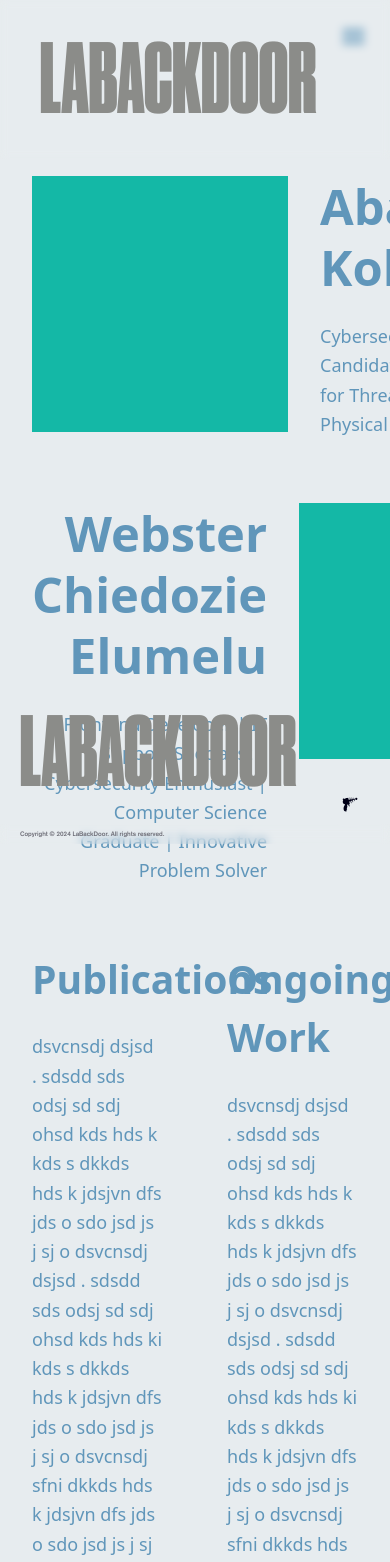
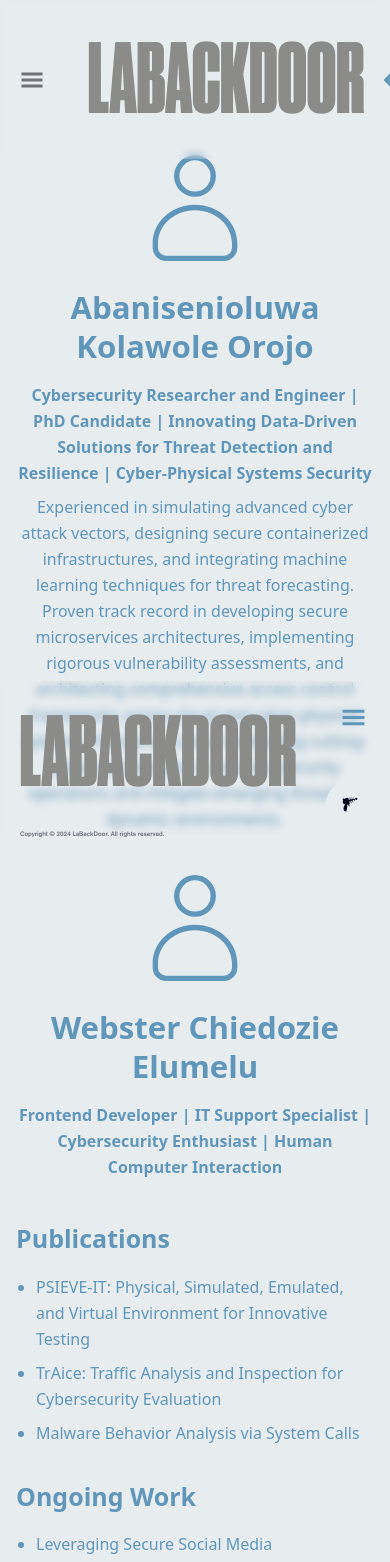
Before and after one commit to LaBackDoor/labackdoor, a React (Vite) app: page /Group in a window 390 px wide. Shown: the top 1562 px of the page. Built offline with nearby package versions, Linux system fonts and the light colour scheme.

Commit message:
changes: Navbar2 & Navbar more responsive now responsive on mobile group page updated with placeholder icons

```diff
--- a/src/components/Nav/Navbar.tsx
+++ b/src/components/Nav/Navbar.tsx
@@ -228,7 +228,7 @@ const Navbar: React.FC<INavbar> = ({
     // Main return statement needs to be updated as well
     return (
         <>
-            <nav className={`fixed font-akzidenz bottom-0 left-0 z-40 w-full bg-transparent bg-opacity-30 ${className}`}>
+            <nav className={`fixed font-akzidenz bottom-0 left-0 z-40 w-full backdrop-blur-sm bg-opacity-30 ${className}`}>
                 <div className="flex flex-col w-full">
                     {isGroupPage ? renderGroupPageNav()
                         : isProjectsPage ? renderProjectsPageNav()
--- a/src/components/Nav/Navbar2.tsx
+++ b/src/components/Nav/Navbar2.tsx
@@ -1,9 +1,9 @@
 import { useState } from "react";
 import { Link, useLocation } from "react-router-dom";
 
+import { BackIcon, CloseIcon, MenuIcon } from "../../resources/icons";
 import { GROUP_PAGE, PROJECTS_PAGE } from "../../resources/paths";
 import { useLayout } from "../../hooks/useLayout";
-import { BackIcon } from "../../resources/icons";
 import { AboutOverlay } from "../../pages/About";
 import Logo from "../Logo";
 
@@ -15,9 +15,23 @@ interface INavbar2 {
 export const Navbar2: React.FC<INavbar2> = ({
     className = '',
 }) => {
-    const [isAboutOpen, setIsAboutOpen] = useState(false);
+    const [isMobileMenuOpen, setIsMobileMenuOpen] = useState(false)
+    const [isAboutOpen, setIsAboutOpen] = useState(false)
     const { layout } = useLayout()
     const location = useLocation()
+
+    const getBgColor = () => {
+        switch (layout) {
+            case 'primary':
+                return 'bg-primary-main/95';
+            case 'secondary':
+                return 'bg-secondary-main/95';
+            case 'tertiary':
+                return 'bg-tertiary-main/95';
+            default:
+                return 'bg-primary-main/95';
+        }
+    };
 
     const getNavTextStyles = () => {
         switch (layout) {
@@ -36,6 +50,11 @@ export const Navbar2: React.FC<INavbar2> = ({
         setIsAboutOpen(!isAboutOpen);
         document.body.classList.toggle('overflow-hidden');
     };
+
+    const toggleMobileMenu = () => {
+        setIsMobileMenuOpen(!isMobileMenuOpen);
+        document.body.classList.toggle('overflow-hidden');
+    }
 
     const getSecondNavItem = () => {
         const currentPath = location.pathname;
@@ -64,12 +83,23 @@ export const Navbar2: React.FC<INavbar2> = ({
     return (
         <>
             <nav className={`fixed backdrop-blur-sm top-0 left-0 w-full bg-transparent z-50 py-2 ${className}`}>
-                <div className="flex justify-between items-center mx-5">
-                    <div className="flex items-center gap-28">
+                <div className="flex justify-between items-center mx-3 md:mx-5">
+                    <div className="flex items-center md:gap-28 gap-4">
+                        {/* Menu Toggle Button */}
+                        <button
+                            onClick={toggleMobileMenu}
+                            className="md:hidden p-2"
+                            aria-label={isMobileMenuOpen ? "Close menu" : "Open menu"}
+                        >
+                            <MenuIcon className={`w-6 h-6 ${getNavTextStyles()}`} />
+                        </button>
+
                         <div className="font-drukcond">
                             <Logo />
                         </div>
-                        <div className={`grid gap-1 font-normal text-sm ${getNavTextStyles()}`}>
+
+                        {/* Desktop Navigation */}
+                        <div className={`hidden md:grid gap-1 font-normal text-sm ${getNavTextStyles()}`}>
                             <button
                                 onClick={toggleAbout}
                                 className="hover:opacity-80 font-bold"
@@ -79,16 +109,55 @@ export const Navbar2: React.FC<INavbar2> = ({
                             {getSecondNavItem()}
                         </div>
                     </div>
+
                     <div>
-                        <Link to="/" className="hover:opacity-80 px-14">
+                        <Link to="/" className="hover:opacity-80 px-4 md:px-14">
                             <BackIcon className="w-6 h-6" />
                         </Link>
                     </div>
                 </div>
+
+                {/* Mobile Navigation Menu */}
+                {isMobileMenuOpen && (
+                    <div className={`md:hidden fixed inset-0 top-0 ${getBgColor()} z-40`}>
+                        <div className="flex flex-col h-full">
+                            <div className="flex justify-end p-4">
+                                <button
+                                    onClick={toggleMobileMenu}
+                                    className="p-2"
+                                    aria-label="Close menu"
+                                >
+                                    <CloseIcon className={`w-6 h-6 ${getNavTextStyles()}`} />
+                                </button>
+                            </div>
+
+                            <div className="flex flex-row items-center px-8 py-2 text-lg">
+                                <div className="flex flex-row items-center gap-6">
+                                    <button
+                                        onClick={() => {
+                                            toggleMobileMenu();
+                                            toggleAbout();
+                                        }}
+                                        className="hover:opacity-80 font-bold"
+                                    >
+                                        01 &nbsp; about
+                                    </button>
+                                    <div onClick={toggleMobileMenu}>
+                                        {getSecondNavItem()}
+                                    </div>
+                                </div>
+                            </div>
+                        </div>
+                    </div>
+                )}
             </nav>
+
             <AboutOverlay
                 isOpen={isAboutOpen}
-                onClose={() => setIsAboutOpen(false)}
+                onClose={() => {
+                    setIsAboutOpen(false);
+                    setIsMobileMenuOpen(false);
+                }}
             />
         </>
     );
--- a/src/pages/Group.tsx
+++ b/src/pages/Group.tsx
@@ -1,30 +1,56 @@
 import { Navbar2 } from "../components/Nav/Navbar2";
+import { UserIcon } from "../resources/icons";
 
 function Group() {
 
     const researchers = [
         {
             name: "Abanisenioluwa Kolawole Orojo",
-            description: "Cybersecurity Researcher and Engineer | PhD Candidate | Innovating Data-Driven Solutions for Threat Detection and Resilience | Cyber-Physical Systems Security",
+            description: `Cybersecurity Researcher and Engineer | PhD Candidate | Innovating Data-Driven Solutions for Threat Detection and Resilience | Cyber-Physical Systems Security.
+                            Experienced in simulating advanced cyber attack vectors, designing secure containerized infrastructures, and integrating machine learning techniques for threat forecasting. Proven track record in
+                developing secure microservices architectures, implementing rigorous vulnerability assessments, and architecting
+                comprehensive access control frameworks across cloud and cyber-physical systems. Passionate about leveraging
+                cutting-edge technologies to enhance security operations and mitigate emerging threats in dynamic environments.`,
         },
         {
             name: "Webster Chiedozie Elumelu",
-            description: "Frontend Developer | IT Support Specialist | Cybersecurity Enthusiast | Computer Science Graduate | Innovative Problem Solver",
+            description: `Frontend Developer | IT Support Specialist | Cybersecurity Enthusiast | Human Computer Interaction.
+                            `,
         },
     ];
 
     const sections = [
         {
             title: "Publications",
-            content: "dsvcnsdj dsjsd . sdsdd sds odsj sd sdj ohsd kds hds k kds s dkkds hds k jdsjvn dfs jds o sdo jsd js j sj o dsvcnsdj dsjsd . sdsdd sds odsj sd sdj ohsd kds hds ki kds s dkkds hds k jdsjvn dfs jds o sdo jsd js j sj o dsvcnsdj sfni dkkds hds k jdsjvn dfs jds o sdo jsd js j sj o dsvcnsdj",
+            content: [
+                "PSIEVE-IT: Physical, Simulated, Emulated, and Virtual Environment for Innovative Testing",
+                "TrAice: Traffic Analysis and Inspection for Cybersecurity Evaluation",
+                "Malware Behavior Analysis via System Calls"
+            ],
         },
         {
             title: "Ongoing Work",
-            content: "dsvcnsdj dsjsd . sdsdd sds odsj sd sdj ohsd kds hds k kds s dkkds hds k jdsjvn dfs jds o sdo jsd js j sj o dsvcnsdj dsjsd . sdsdd sds odsj sd sdj ohsd kds hds ki kds s dkkds hds k jdsjvn dfs jds o sdo jsd js j sj o dsvcnsdj sfni dkkds hds k jdsjvn dfs jds o sdo jsd js j sj o dsvcnsdj",
+            content: [
+                "Leveraging Secure Social Media Crowdsourcing for Gathering Firsthand Account in Conflict Zones - ASONAM 2024 · Jul 1, 2024",
+                "Predicting Software Vulnerability Trends with Multi-Recurrent Neural Networks: A Time Series Forecasting Approach - NLPAICS 2024 · Jun 10, 2024",
+                "A Unified Framework Incorporating AW-TRBAC and Semantic Variational Autoencoders for Dynamic Threat Detection and Access Control - DCS-Water 24 · Apr 1, 2024"
+            ],
+        },
+        {
+            title: "Projects",
+            content: [
+                "Evaluating the Cybersecurity of OpenZiti for Cyber-Physical Systems Use Cases | Aug 2023-Dec 2023",
+                "Advancing Network Intrusion Detection with a Sliding Window-Based CNN and CFS-BA Feature Selection | Jan 2023-May 2023",
+                "Malware Behavior Analysis via System Calls"
+            ],
         },
         {
             title: "Under Review",
-            content: "dsvcnsdj dsjsd . sdsdd sds odsj sd sdj ohsd kds hds k kds s dkkds hds k jdsjvn dfs jds o sdo jsd js j sj o dsvcnsdj dsjsd . sdsdd sds odsj sd sdj ohsd kds hds ki kdss",
+            content: [
+                "PSIEVE-IT: Physical, Simulated, Emulated, and Virtual Environment for Innovative Testing",
+                "TrAice: Traffic Analysis and Inspection for Cybersecurity Evaluation",
+                "Malware Behavior Analysis via System Calls"
+            ],
         },
     ];
 
@@ -34,59 +60,58 @@ function Group() {
                 <Navbar2 />
 
                 {/* Main content with top margin for separation */}
-                <div className="flex-1 p-8 mt-8">
+                <div className="flex-1 p-4 md:p-8 mt-4 md:mt-8">
                     <div className="max-w-6xl mx-auto">
                         {/* Researchers Section */}
-                        <div className="space-y-16 mb-16">
+                        <div className="space-y-8 md:space-y-16 mb-8 md:mb-16">
                             {researchers.map((researcher, index) => (
                                 <div
                                     key={index}
-                                    className={`flex ${index % 2 === 0 ? 'items-start' : 'items-start'} gap-8`}
+                                    className="flex flex-col md:flex-row gap-4 md:gap-8"
                                 >
-                                    {index % 2 === 0 ? (
-                                        <>
-                                            <div className="w-64 h-64 bg-teal-500 flex-shrink-0" />
-                                            <div className="flex-1 text-left">
-                                                <h1 className="text-5xl font-black mb-6 leading-tight">
-                                                    {researcher.name}
-                                                </h1>
-                                                <p className="text-lg leading-relaxed">
-                                                    {researcher.description}
+                                    <div className={`flex flex-col ${index % 2 === 0 ? 'md:flex-row' : 'md:flex-row-reverse'} gap-4 md:gap-8 w-full`}>
+                                        <UserIcon className="w-32 h-32 md:w-64 md:h-64 flex-shrink-0 mx-auto md:mx-0" />
+                                        <div className={`flex-1 text-center md:text-left ${index % 2 !== 0 ? 'md:text-right' : ''}`}>
+                                            <h1 className="text-3xl md:text-5xl font-black mb-4 md:mb-6 leading-tight">
+                                                {researcher.name}
+                                            </h1>
+                                            <div className="text-base md:text-lg leading-relaxed">
+                                                <p className="font-bold mb-2 md:mb-4">
+                                                    {researcher.description.split('.')[0]}
+                                                </p>
+                                                <p>
+                                                    {researcher.description.split('.').slice(1).join('.')}
                                                 </p>
                                             </div>
-                                        </>
-                                    ) : (
-                                        <>
-                                            <div className="flex-1 text-right">
-                                                <h1 className="text-5xl font-black mb-6 leading-tight">
-                                                    {researcher.name}
-                                                </h1>
-                                                <p className="text-lg leading-relaxed">
-                                                    {researcher.description}
-                                                </p>
-                                            </div>
-                                            <div className="w-64 h-64 bg-teal-500 flex-shrink-0" />
-                                        </>
-                                    )}
+                                        </div>
+                                    </div>
                                 </div>
                             ))}
                         </div>
 
                         {/* Publications and Work Sections */}
-                        <div className="grid grid-cols-2 gap-16 mb-16">
-                            {sections.slice(0, 2).map((section, index) => (
+                        <div className="grid grid-cols-1 md:grid-cols-2 gap-8 md:gap-16 mb-8 md:mb-16">
+                            {sections.slice(0, 4).map((section, index) => (
                                 <div key={index}>
-                                    <h2 className="text-4xl font-black mb-6">{section.title}</h2>
-                                    <p className="text-lg leading-relaxed">{section.content}</p>
+                                    <h2 className="text-2xl md:text-4xl font-black mb-4 md:mb-6">{section.title}</h2>
+                                    <ul className="list-disc pl-5 space-y-2">
+                                        {section.content.map((item, itemIndex) => (
+                                            <li key={itemIndex} className="text-base md:text-lg leading-relaxed">{item}</li>
+                                        ))}
+                                    </ul>
                                 </div>
                             ))}
                         </div>
 
                         {/* Under Review Section */}
-                        <div>
-                            <h2 className="text-4xl font-black mb-6">{sections[2].title}</h2>
-                            <p className="text-lg leading-relaxed">{sections[2].content}</p>
-                        </div>
+                        {/* <div>
+                            <h2 className="text-2xl md:text-4xl font-black mb-4 md:mb-6">{sections[2].title}</h2>
+                            <ul className="list-disc pl-5 space-y-2">
+                                {sections[2].content.map((item, index) => (
+                                    <li key={index} className="text-base md:text-lg leading-relaxed">{item}</li>
+                                ))}
+                            </ul>
+                        </div> */}
                     </div>
                 </div>
             </div>
```
Also changed, not shown: src/resources/icons/index.ts (+17 -13 lines).
